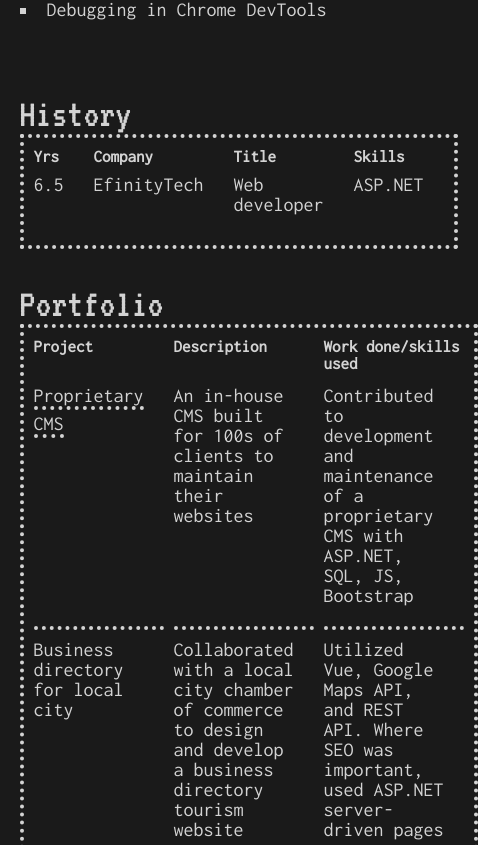
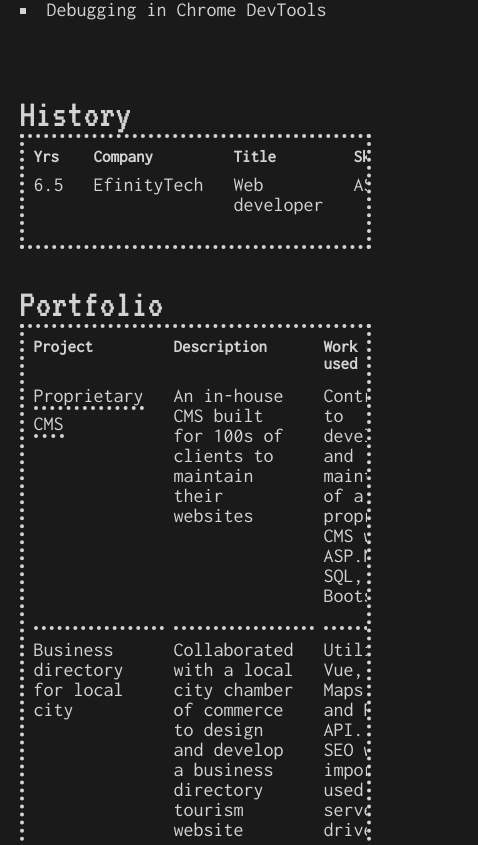
Before and after one commit to NolanPic/picini.io, a React (Create React App) app: page / in a window 390 px wide. Shown: the part 1039-1884 px from the top of the page, 478 px wide, since content can reach past the window. Built offline with nearby package versions, Linux system fonts and the light colour scheme.

Commit message:
Add horiz overflow to tables on mobile

```diff
--- a/src/pages/Home.js
+++ b/src/pages/Home.js
@@ -25,6 +25,7 @@ const Home = () => {
 
       <section id="history">
         <h2>History</h2>
+        <div className="table-wrap">
           <table>
             <tr>
               <th>Yrs</th>
@@ -39,10 +40,12 @@ const Home = () => {
               <td>ASP.NET</td>
             </tr>
           </table>
+        </div>
       </section>
 
       <section id="portfolio">
         <h2>Portfolio</h2>
+        <div className="table-wrap">
           <table>
             <tr>
               <th>Project</th>
@@ -99,6 +102,7 @@ const Home = () => {
               <td>React/styled components</td>
             </tr>
           </table>
+        </div>
       </section>
     </>
   );
--- a/src/sass/main.scss
+++ b/src/sass/main.scss
@@ -68,8 +68,12 @@ ul li {
 }
 
 // tables
+.table-wrap {
+  @include bordered();
+  overflow-x: auto;
+}
+
 table {
-  @include bordered();
   border-collapse: separate;
   border-spacing: 1rem;
 
```
Lines whose indentation alone changed are shown as unchanged.
